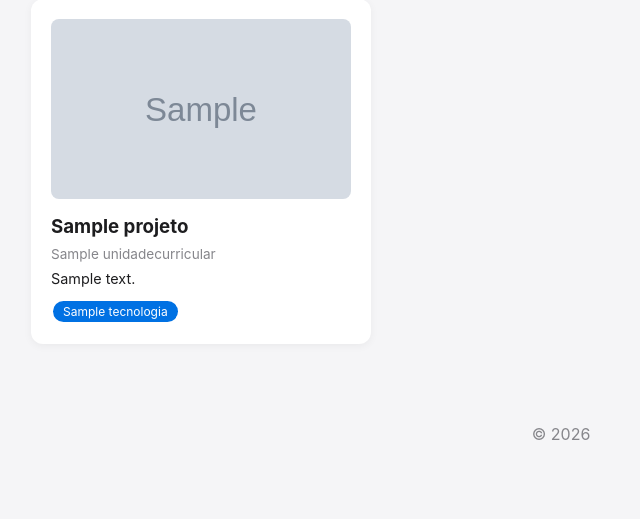
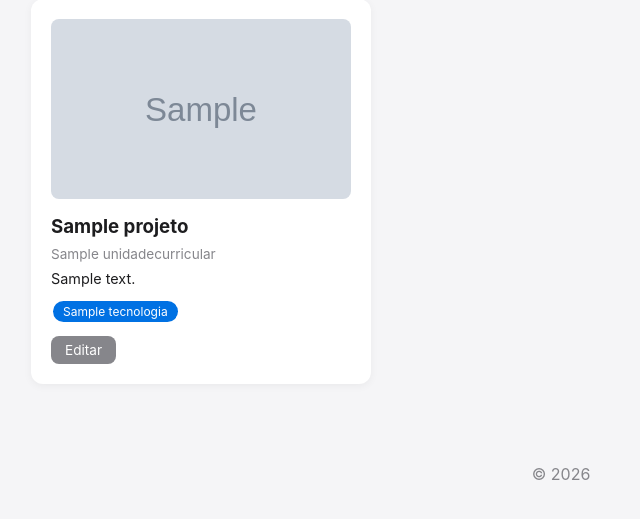
Before and after one commit to a22407332FilipeMonteiro/portfolio-django, a Django app: page /portfolio/ in a window 1280 px wide. Shown: the part 198-717 px from the top of the page, without its empty margins (79-719 px from the left). Run offline with Django 5.2, Linux system fonts and the light colour scheme; tables that the repository leaves empty hold one stand-in row (values such as "Sample post"); grey boxes marked "Sample" are stand-in pictures.

Commit message:
feat(portfolio): adicionar edição de projetos
- Adicionar view editar_projeto reutilizando ProjetoForm
- Adicionar rota 'projetos/<int:id>/editar/'
- Adicionar botão 'Editar' em cada cartão da listagem
- Reutilizar template form_projeto.html para criar e editar

```diff
--- a/portfolio/templates/portfolio/lista_projetos.html
+++ b/portfolio/templates/portfolio/lista_projetos.html
@@ -21,10 +21,15 @@
                         {{ projeto.unidade_curricular.nome }}
                     </p>
                     <p style="font-size: 0.9em; margin-bottom: 12px;">{{ projeto.descricao|truncatewords:20 }}</p>
-                    <div>
+                    <div style="margin-bottom: 12px;">
                         {% for tec in projeto.tecnologias.all %}
                             <span style="display: inline-block; background: #0071e3; color: white; padding: 3px 10px; border-radius: 12px; font-size: 0.75em; margin: 2px;">{{ tec.nome }}</span>
                         {% endfor %}
+                    </div>
+                    <div style="display: flex; gap: 8px; margin-top: 12px;">
+                        <a href="{% url 'portfolio:editar_projeto' projeto.id %}"
+                           class="btn btn-secondary"
+                           style="font-size: 0.85em; padding: 6px 14px;">Editar</a>
                     </div>
                 </div>
             {% endfor %}
--- a/portfolio/urls.py
+++ b/portfolio/urls.py
@@ -8,5 +8,6 @@ app_name = 'portfolio'
 urlpatterns = [
     path('', views.lista_projetos, name='lista_projetos'),
     path('projetos/', views.lista_projetos, name='projetos'),
-    path('projetos/novo/', views.criar_projeto, name='criar_projeto'),  # NOVO
+    path('projetos/novo/', views.criar_projeto, name='criar_projeto'),
+    path('projetos/<int:id>/editar/', views.editar_projeto, name='editar_projeto'),
 ]
--- a/portfolio/views.py
+++ b/portfolio/views.py
@@ -1,6 +1,6 @@
 # portfolio/views.py
 
-from django.shortcuts import render, redirect
+from django.shortcuts import get_object_or_404, render, redirect
 from .models import Projeto
 from .forms import ProjetoForm
 
@@ -26,3 +26,20 @@ def criar_projeto(request):
         'form': form,
         'titulo': 'Novo Projeto',
     })
+
+
+def editar_projeto(request, id):
+    projeto = get_object_or_404(Projeto, id=id)
+
+    if request.method == 'POST':
+        form = ProjetoForm(request.POST, request.FILES, instance=projeto)
+        if form.is_valid():
+            form.save()
+            return redirect('portfolio:lista_projetos')
+    else:
+        form = ProjetoForm(instance=projeto)
+
+    return render(request, 'portfolio/form_projeto.html', {
+        'form': form,
+        'titulo': f'Editar: {projeto.nome}',
+    })
```
Also changed, not shown: media/makingof/makingof.md (+14 -0 lines).
